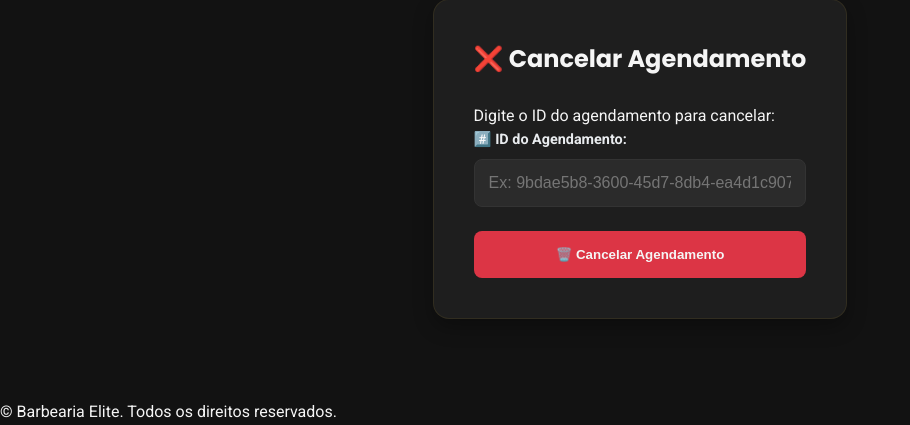
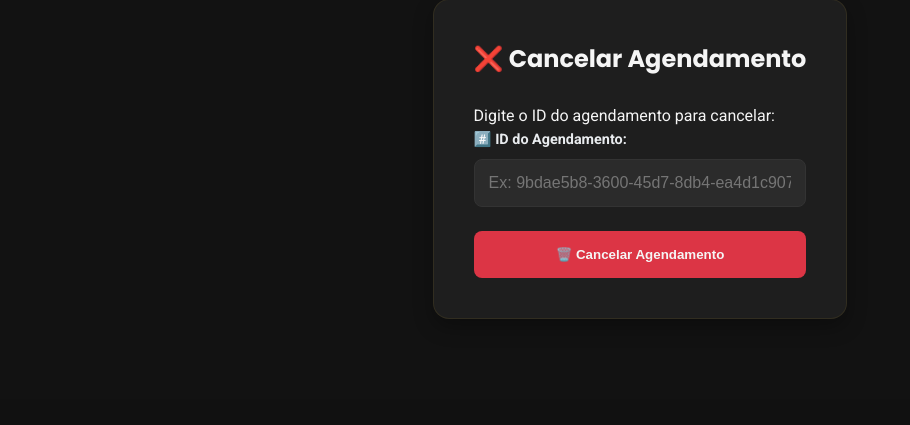
Before and after one commit to Nicastrodev/Sistema_barbearia_JS, a Flask app: page / in a window 1280 px wide. Shown: the part 1164-1589 px from the top of the page, without its empty margins (0-910 px from the left). After the commit the page ends 1483 px from the top, so only its background shows below. Run offline with Flask 3, Linux system fonts and the light colour scheme.

Commit message:
Pode hospedar

```diff
--- a/templates/confirmacao.html
+++ b/templates/confirmacao.html
@@ -250,10 +250,6 @@
 
         </div>
     </main>
-
-    <footer class="footer">
-        &copy; Barbearia Elite. Todos os direitos reservados.
-    </footer>
     <script>
         function copyToClipboard() {
             const idElement = document.getElementById('appointmentId');
--- a/templates/gerenciar_servicos.html
+++ b/templates/gerenciar_servicos.html
@@ -99,10 +99,6 @@
         </div>
     </main>
 
-    <footer class="footer">
-        &copy; Barbearia Elite. Todos os direitos reservados.
-    </footer>
-
     <script src="{{ url_for('static', filename='script.js') }}"></script>
     <script>
         document.querySelectorAll('.dia-semana input[type="checkbox"]').forEach(checkbox => {
--- a/templates/index.html
+++ b/templates/index.html
@@ -84,10 +84,6 @@
         </div>
     </main>
 
-    <footer class="footer">
-        &copy; Barbearia Elite. Todos os direitos reservados.
-    </footer>
-
     <script src="{{ url_for('static', filename='script.js') }}"></script>
 </body>
 </html>
--- a/templates/login.html
+++ b/templates/login.html
@@ -45,9 +45,7 @@
             </div>
         </div>
     </div>
-    <footer class="footer">
-        &copy; Barbearia Elite. Todos os direitos reservados.
-    </footer>
+
 
     <script src="{{ url_for('static', filename='script.js') }}"></script>
 </body>
--- a/templates/painel.html
+++ b/templates/painel.html
@@ -57,9 +57,5 @@
             </table>
         </div>
     </main>
-
-    <footer class="footer">
-        &copy; Barbearia Elite. Todos os direitos reservados.
-    </footer>
 </body>
 </html>
```
